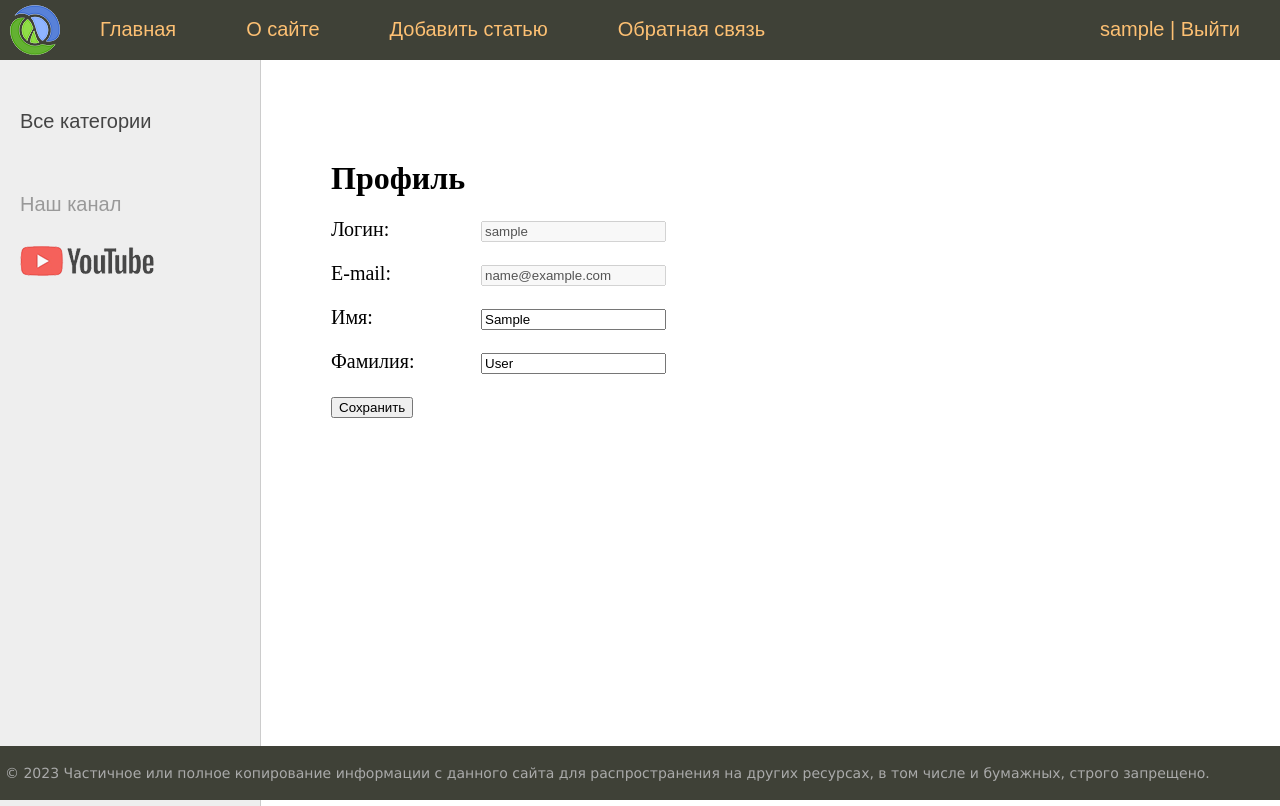
After one commit to Nudlik/django_sitewomen, a Django app: page /users/profile/ in a window 1280 px wide. The commit adds this page. Run offline with Django 4.2, Linux system fonts and the light colour scheme; the visitor is signed in with stand-in values (Sample User, id 1); data that the repository does not hold is empty.

Commit message:
9.8 Авторизация через email. Профиль пользователя

```diff
--- a/sitewomen/sitewomen/settings.py
+++ b/sitewomen/sitewomen/settings.py
@@ -141,3 +141,8 @@ DEFAULT_AUTO_FIELD = 'django.db.models.BigAutoField'
 LOGIN_REDIRECT_URL = 'home'
 LOGOUT_REDIRECT_URL = 'users:login'
 LOGIN_URL = 'users:login'
+
+AUTHENTICATION_BACKENDS = [
+    'django.contrib.auth.backends.ModelBackend',
+    'users.authentication.EmailAuthBackend',
+]
--- a/sitewomen/templates/base.html
+++ b/sitewomen/templates/base.html
@@ -25,7 +25,7 @@
                             <li><a href="{% url m.url_name %}">{{ m.title }}</a></li>
                         {% endfor %}
                         {% if user.is_authenticated %}
-                            <li class="last">{{ user.username }} | <a href="{% url 'users:logout' %}">Выйти</a></li>
+                            <li class="last"><a href="{% url 'users:profile' %}">{{ user.username }}</a> | <a href="{% url 'users:logout' %}">Выйти</a></li>
                         {% else %}
                             <li class="last"><a href="{% url 'users:login' %}">Войти</a> | <a href="{% url 'users:register' %}">Регистрация</a>
                             </li>
--- a/sitewomen/users/forms.py
+++ b/sitewomen/users/forms.py
@@ -17,7 +17,7 @@ class MixinWidgets:
 
 
 class UserLoginForm(MixinWidgets, AuthenticationForm):
-    username = forms.CharField(label='Логин')
+    username = forms.CharField(label='Логин/E-mail')
     password = forms.CharField(label='Пароль')
 
     class Meta:
@@ -55,3 +55,22 @@ class RegisterUserForm(MixinWidgets, UserCreationForm):
         if get_user_model().objects.filter(email=email).exists():
             raise forms.ValidationError('Пользователь с таким E-mail уже существует')
         return email
+
+
+class ProfileUserForm(MixinWidgets, forms.ModelForm):
+    username = forms.CharField(disabled=True, label='Логин')
+    email = forms.CharField(disabled=True, label='E-mail')
+
+    class Meta:
+        model = get_user_model()
+        fields = ['username', 'email', 'first_name', 'last_name']
+        labels = {
+            'first_name': 'Имя',
+            'last_name': 'Фамилия',
+        }
+        widgets = {
+            'username': forms.TextInput(attrs={'class': 'form-control'}),
+            'email': forms.TextInput(attrs={'class': 'form-control'}),
+            'last_name': forms.TextInput(attrs={'class': 'form-control'}),
+            'first_name': forms.TextInput(attrs={'class': 'form-control'}),
+        }
--- /dev/null
+++ b/sitewomen/users/templates/users/profile.html
@@ -0,0 +1,18 @@
+{% extends 'base.html' %}
+
+{% block content %}
+    <h1>Профиль</h1>
+
+    <form method="post">
+        {% csrf_token %}
+        <div class="form-error">{{ form.non_field_errors }}</div>
+
+        {% for f in form %}
+            <p><label class="form-label" for="{{ f.id_for_label }}">{{ f.label }}: </label>{{ f }}</p>
+            <div class="form-error">{{ f.errors }}</div>
+        {% endfor %}
+
+        <p><button type="submit">Сохранить</button></p>
+    </form>
+
+{% endblock %}
--- a/sitewomen/users/urls.py
+++ b/sitewomen/users/urls.py
@@ -10,4 +10,5 @@ urlpatterns = [
     path('login/', views.LoginUserView.as_view(), name='login'),
     path('logout/', LogoutView.as_view(), name='logout'),
     path('register/', views.RegisterUser.as_view(), name='register'),
+    path('profile/', views.ProfileUserView.as_view(), name='profile'),
 ]
--- a/sitewomen/users/views.py
+++ b/sitewomen/users/views.py
@@ -1,8 +1,10 @@
+from django.contrib.auth import get_user_model
+from django.contrib.auth.mixins import LoginRequiredMixin
 from django.contrib.auth.views import LoginView
 from django.urls import reverse_lazy
-from django.views.generic import CreateView
+from django.views.generic import CreateView, UpdateView
 
-from users.forms import UserLoginForm, RegisterUserForm
+from users.forms import UserLoginForm, RegisterUserForm, ProfileUserForm
 
 
 class LoginUserView(LoginView):
@@ -20,3 +22,14 @@ class RegisterUser(CreateView):
     extra_context = {
         'title': 'Регистрация',
     }
+
+
+class ProfileUserView(LoginRequiredMixin, UpdateView):
+    form_class = ProfileUserForm
+    template_name = 'users/profile.html'
+
+    def get_success_url(self):
+        return reverse_lazy('users:profile')
+
+    def get_object(self, queryset=None):
+        return self.request.user
```
Also changed, not shown: sitewomen/users/authentication.py (added, +23 -0 lines).
